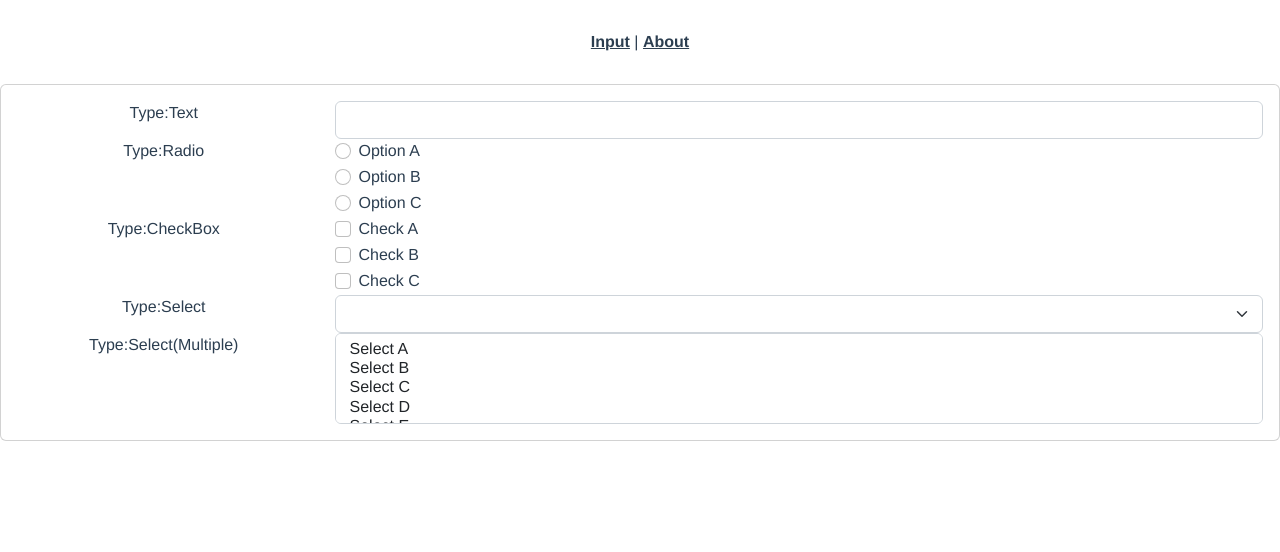
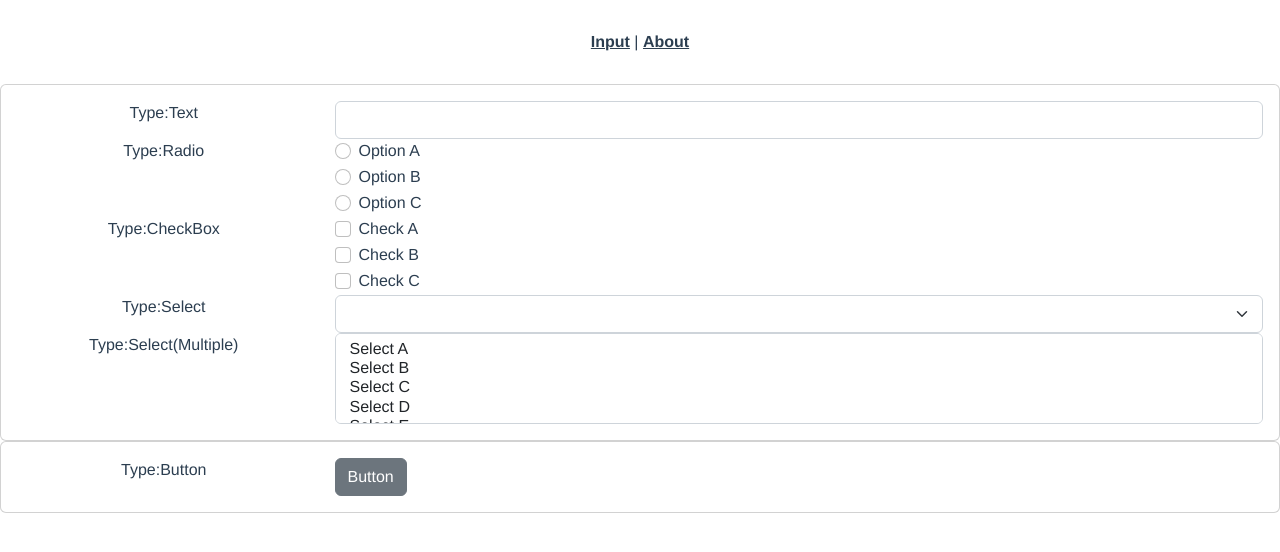
Before and after one commit to kubera-test/kubera, a Vue app in the folder test-site/: page /input in a window 1280 px wide. Shown: the top 552 px of the page. Built offline with nearby package versions, Linux system fonts and the light colour scheme.

Commit message:
ボタンテスト用の項目を追加

```diff
--- /dev/null
+++ b/test-site/src/components/input/ButtonNormal.vue
@@ -0,0 +1,37 @@
+<template>
+  <div>
+    <b-card>
+      <b-row>
+        <b-col sm="3">
+          <label>Type:Button</label>
+        </b-col>
+        <b-col sm="9" class="align-left">
+          <b-button id="idButton" name="nameButton" class="classButton" :onclick="clickButton">Button</b-button>
+          <span id="idButtonClickResult">{{ buttonClickResult }}</span>
+        </b-col>
+      </b-row>
+    </b-card>
+  </div>
+</template>
+
+<script>
+export default {
+  name: 'ButtonNormal',
+  data () {
+    return {
+      buttonClickResult: ''
+    }
+  },
+  methods: {
+    clickButton () {
+      this.buttonClickResult = 'Buttonがクリックされました'
+    }
+  }
+}
+</script>
+
+<style>
+div.align-left {
+  text-align: left;
+}
+</style>
--- a/test-site/src/views/InputView.vue
+++ b/test-site/src/views/InputView.vue
@@ -1,17 +1,19 @@
 <template>
   <div class="home">
     <InputNormal />
+    <ButtonNormal />
   </div>
 </template>
 
 <script>
-// @ is an alias to /src
 import InputNormal from '@/components/input/InputNormal.vue'
+import ButtonNormal from '@/components/input/ButtonNormal.vue'
 
 export default {
   name: 'InputView',
   components: {
-    InputNormal
+    InputNormal,
+    ButtonNormal
   }
 }
 </script>
```
